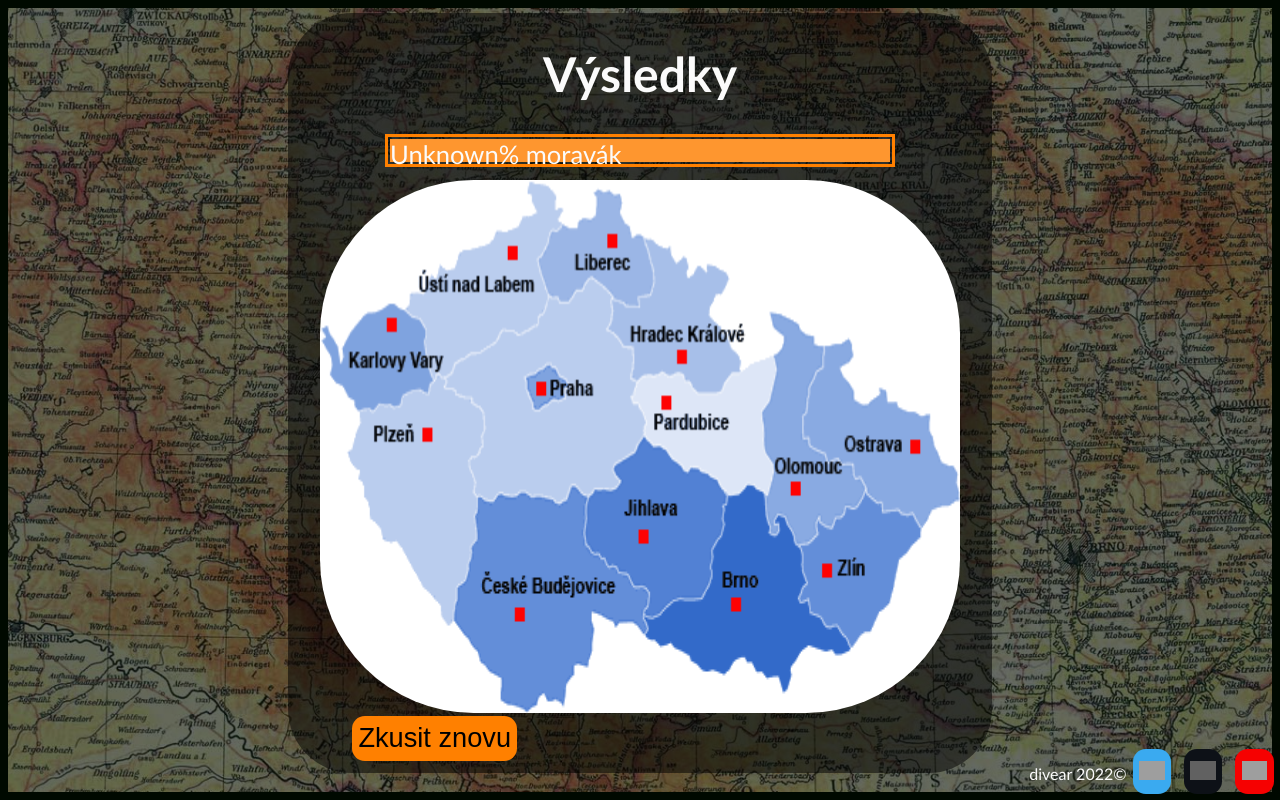
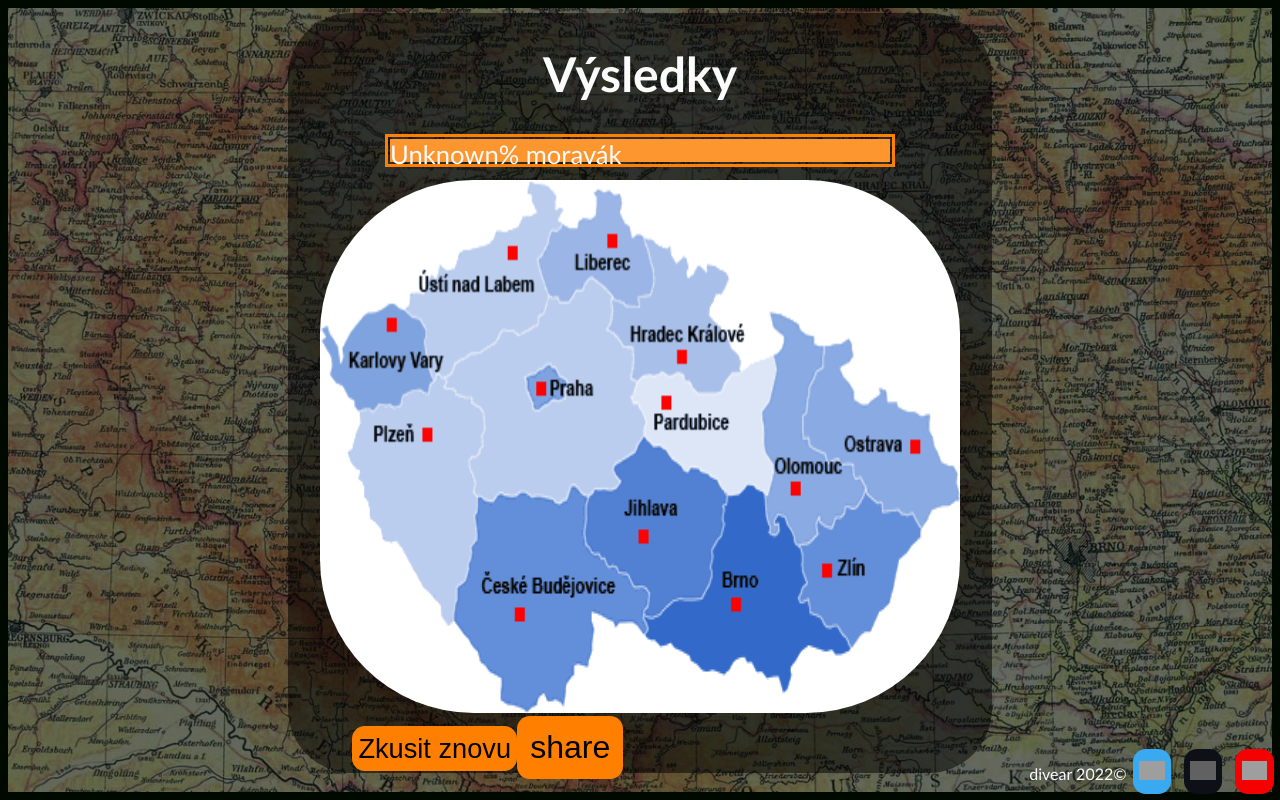
Before and after one commit to divear/morava-test, a Next.js app: page /vysledky in a window 1280 px wide. Built offline with nearby package versions, Linux system fonts and the light colour scheme; grey boxes are pictures that could not be loaded.

Commit message:
share button & img alt fix

```diff
--- a/pages/_app.tsx
+++ b/pages/_app.tsx
@@ -57,7 +57,7 @@ function MyApp({ Component, pageProps }: AppProps) {
 					<img
 						className="ytLogo"
 						src="https://gizmos.republica.com/files/2014/05/youtube-logo.jpg"
-						alt="Github"
+						alt="Youtube"
 					/>
 				</button>
 			</div>
--- a/pages/vysledky.tsx
+++ b/pages/vysledky.tsx
@@ -97,7 +97,16 @@ function Result() {
 				>
 					Zkusit znovu
 				</button>
-				<a href="https://twitter.com/intent/tweet?text=Remove+First+Character+from+a+String+in+JavaScript&url=https%3A%2F%2Fherewecode.io%2Fblog%2Fjavascript-remove-first-character-string%2F"></a>
+				<button
+					onClick={() =>
+						open(
+							"https://twitter.com/intent/tweet?text=Remove+First+Character+from+a+String+in+JavaScript&url=https%3A%2F%2Fherewecode.io%2Fblog%2Fjavascript-remove-first-character-string%2F",
+							"_blank"
+						)
+					}
+				>
+					share
+				</button>
 			</div>
 		</>
 	);
```
Also changed, not shown: 1 other file (tests, documents, lock files or other folders).
